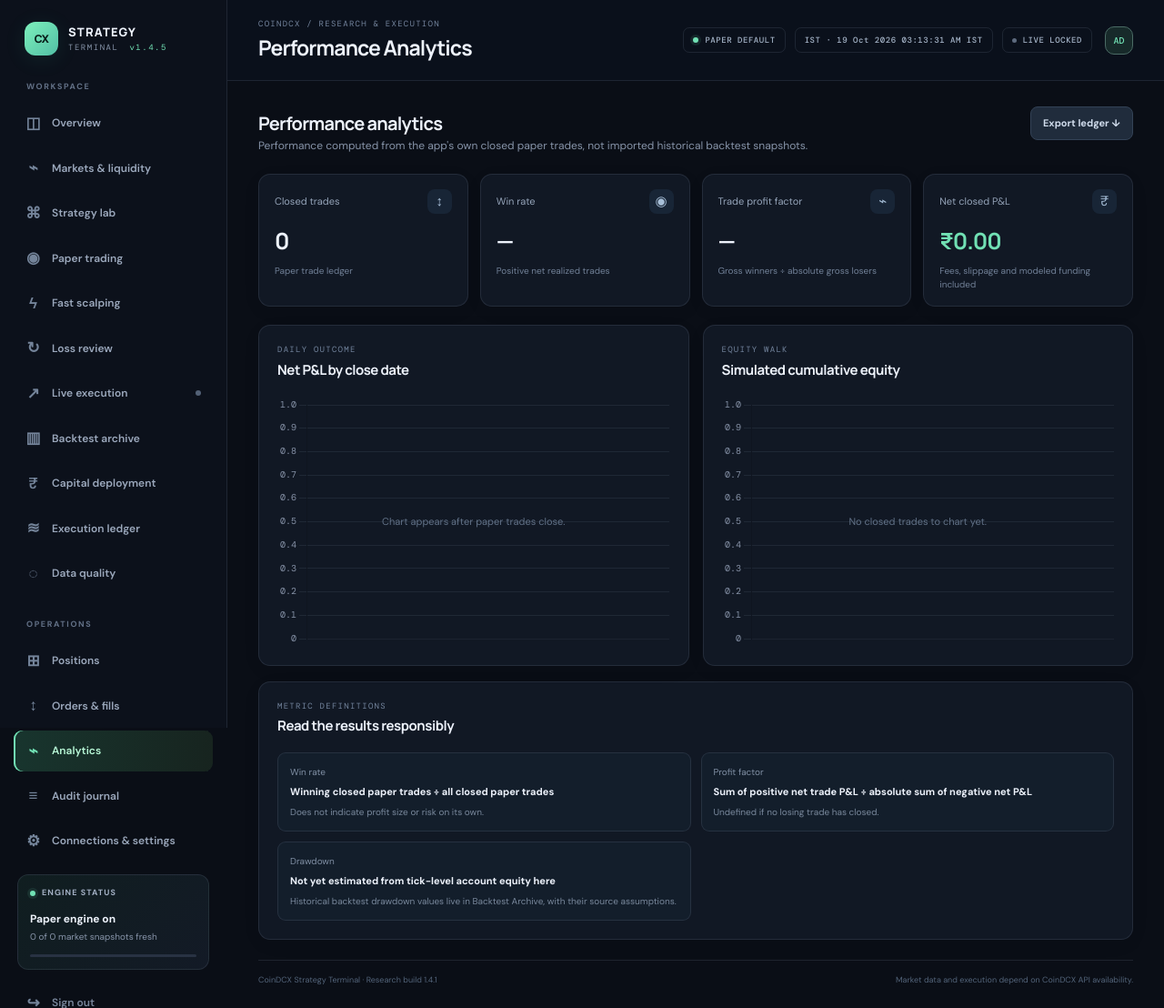
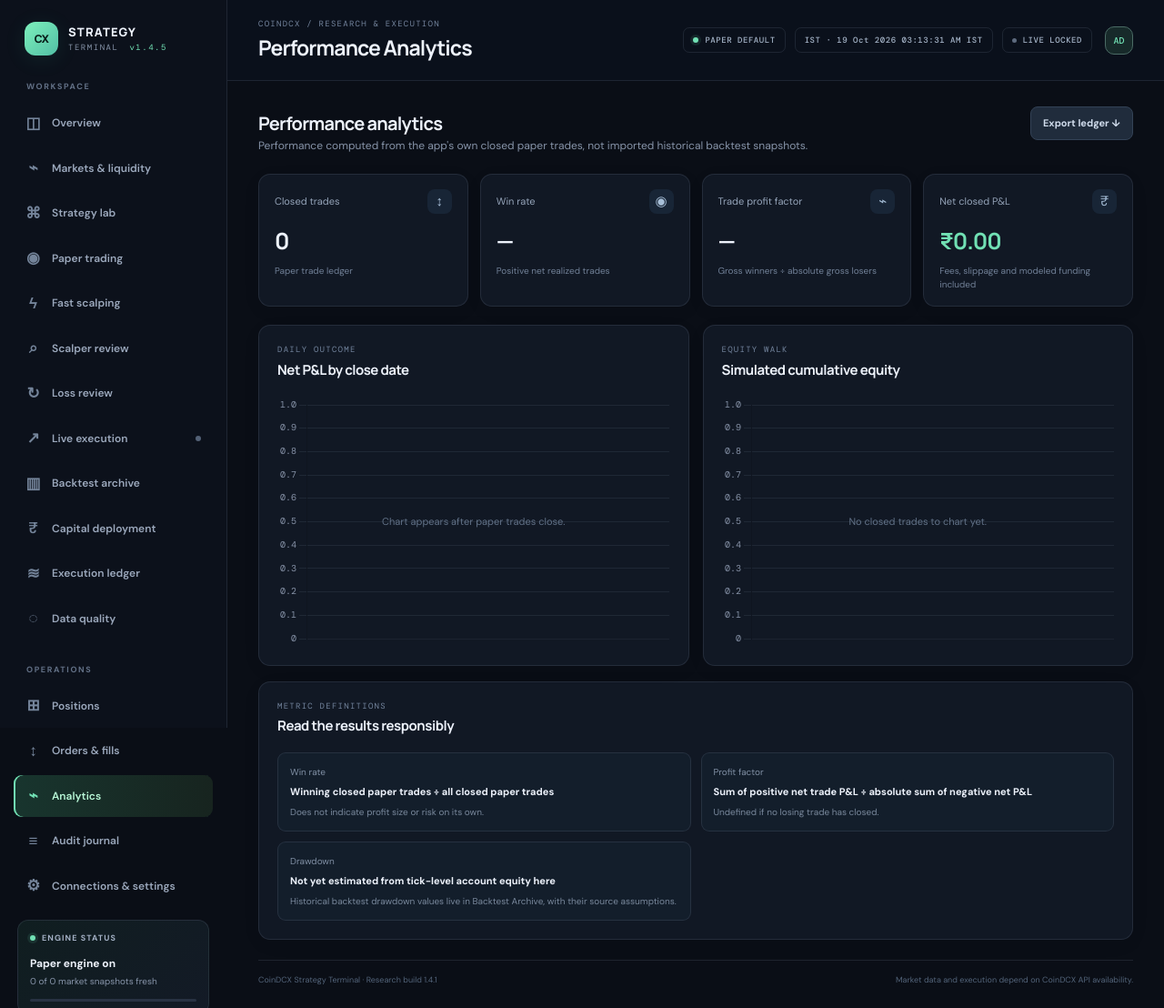
Before and after one commit to yashbajpaiknpindia-spec/24x7Coindcx, a FastAPI app: page /analytics in a window 1280 px wide. Shown: the whole page at 91% size. Run offline with FastAPI, Linux system fonts and the light colour scheme; the visitor is signed in with stand-in values (Sample User, id 1); some libraries are stand-ins or nearby versions.

Commit message:
Add scalper review navigation link

```diff
--- a/app/templates/base.html
+++ b/app/templates/base.html
@@ -11,7 +11,7 @@
   <a class="brand" href="/dashboard"><span class="brand-mark">CX</span><span><b>STRATEGY</b><small>TERMINAL <i>v1.4.5</i></small></span></a>
   <div class="nav-label">WORKSPACE</div>
   <nav>
-    {% set navitems=[('dashboard','/dashboard','◫','Overview'),('markets','/markets','⌁','Markets & liquidity'),('strategy','/strategy','⌘','Strategy lab'),('paper','/paper','◉','Paper trading'),('scalper','/scalper','ϟ','Fast scalping'),('loss_review','/loss-review','↻','Loss review'),('live','/live','↗','Live execution'),('backtests','/backtests','▥','Backtest archive'),('capital','/capital','₹','Capital deployment'),('ledger','/ledger','≋','Execution ledger'),('telemetry','/telemetry','◌','Data quality')] %}
+    {% set navitems=[('dashboard','/dashboard','◫','Overview'),('markets','/markets','⌁','Markets & liquidity'),('strategy','/strategy','⌘','Strategy lab'),('paper','/paper','◉','Paper trading'),('scalper','/scalper','ϟ','Fast scalping'),('scalper_review','/scalper-review','⌕','Scalper review'),('loss_review','/loss-review','↻','Loss review'),('live','/live','↗','Live execution'),('backtests','/backtests','▥','Backtest archive'),('capital','/capital','₹','Capital deployment'),('ledger','/ledger','≋','Execution ledger'),('telemetry','/telemetry','◌','Data quality')] %}
     {% for id,url,ico,label in navitems %}<a class="nav-item {% if page==id %}active{% endif %}" href="{{url}}"><span class="nav-icon">{{ico}}</span>{{label}}{% if id=='live' %}<span class="nav-state {% if live_trading_enabled %}state-amber{% else %}state-muted{% endif %}"></span>{% endif %}</a>{% endfor %}
   </nav>
   <div class="nav-label second-label">OPERATIONS</div><nav>
```
